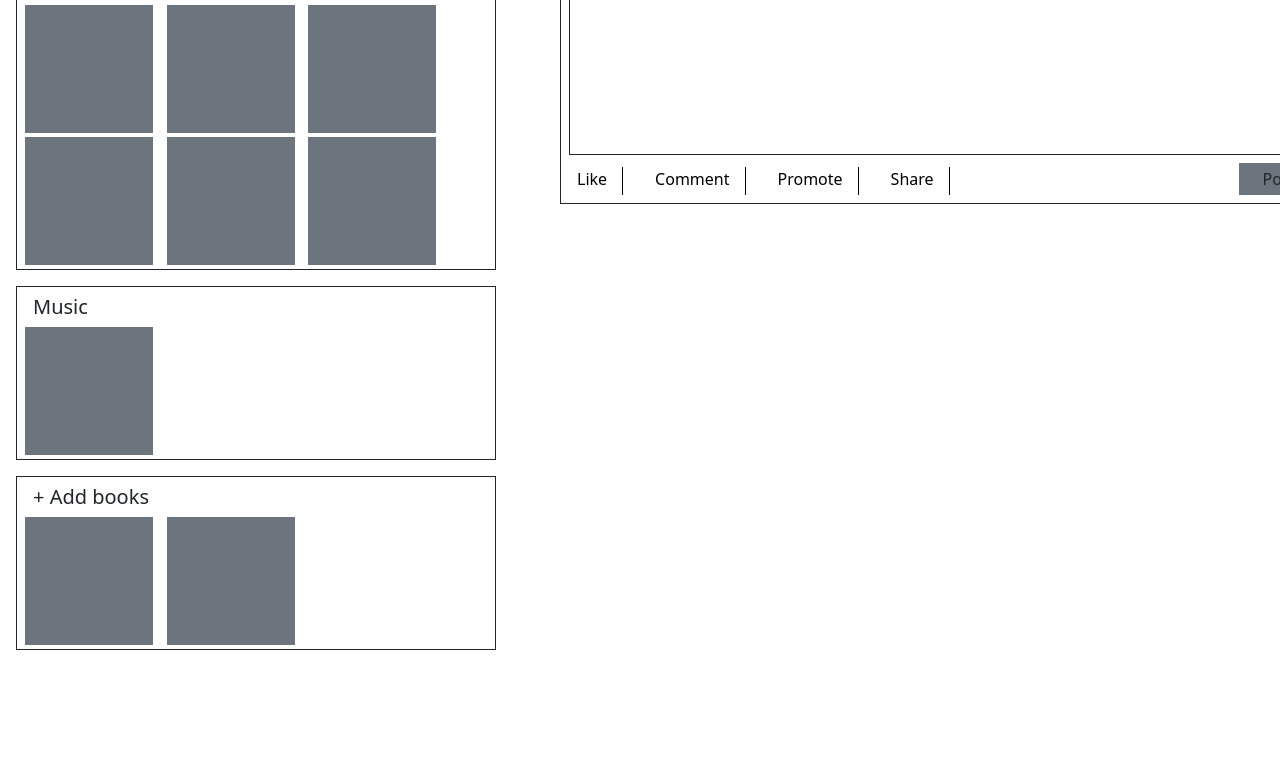
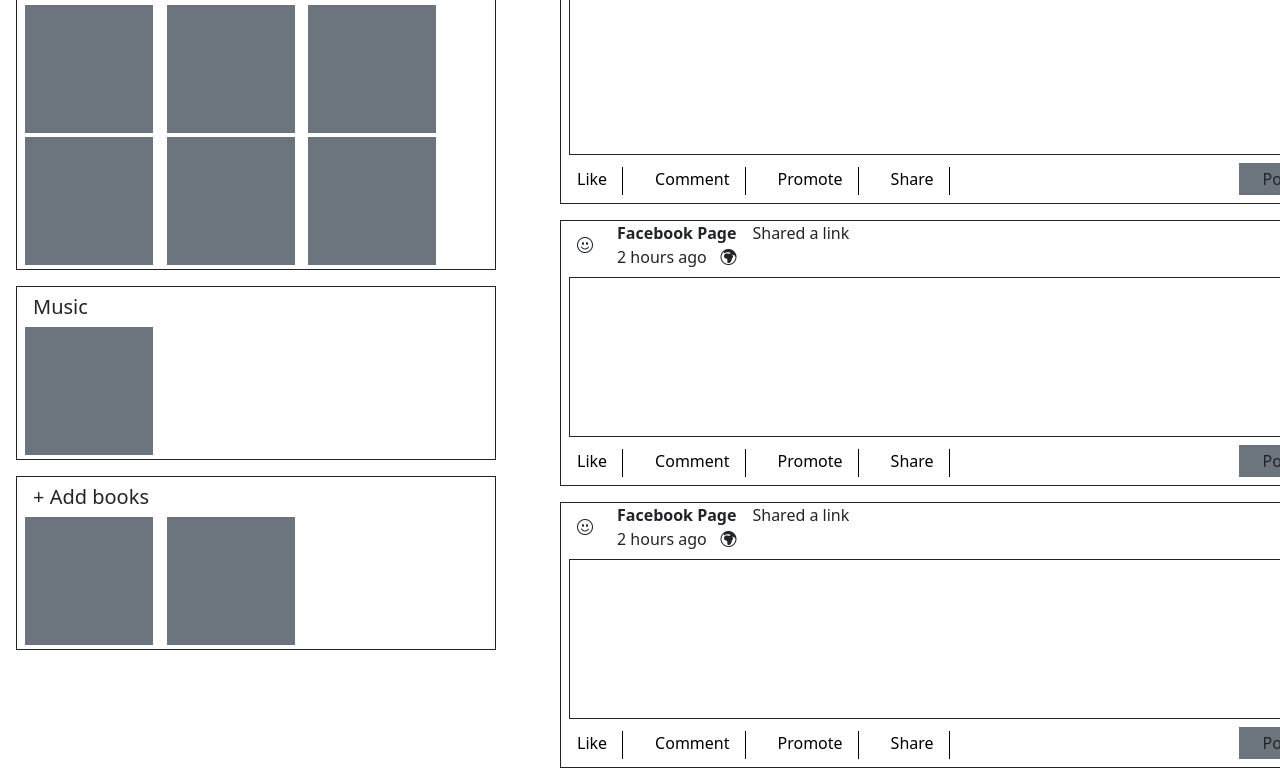
Before and after one commit to CCotuna/TDM-II-6, a website: page index.html in a window 1280 px wide. Shown: the part 880-1648 px from the top of the page. Before the commit the page ends 1530 px from the top, so only its background shows below. Drawn offline with nearby package versions, Linux system fonts and the light colour scheme.

Commit message:
Implemented succesfully right side of the page

```diff
--- a/index.html
+++ b/index.html
@@ -158,6 +158,7 @@
         </div>
 
     <!-- right section -->
+        <!-- Status -->
        <div class="mx-5">
         <div class="d-flex flex-column border border-dark " style="width: 50rem;">
             <div class="d-flex">
@@ -182,6 +183,7 @@
             </div>
         </div>
 
+        <!-- Post -->
         <div class="border border-dark ms-auto mt-3" style="width:49rem">
             <div class="d-flex justify-content-between">
                 <div class="d-flex">
@@ -215,6 +217,73 @@
             </div>
         </div>
 
+         <!-- Post -->
+         <div class="border border-dark ms-auto mt-3" style="width:49rem">
+            <div class="d-flex justify-content-between">
+                <div class="d-flex">
+                    <div class="justify-content-center align-items-center d-flex"><i class="bi bi-emoji-smile mx-3" style="background-color: white"></i></div>
+                <div class="d-flex flex-column mx-2">
+                    <div><b>Facebook Page</b></div>
+                    <div class="d-flex">
+                        <div>2 hours ago</div>
+                        <i class="bi bi-globe-europe-africa ms-auto"></i>
+                    </div>
+                </div>
+                <div class="d-flex align-items-start mx-2">Shared a link</div>
+                </div>
+
+                <div class="d-flex justify-content-center align-items-center mx-3">
+                    <i class="bi bi-patch-check mx-2"></i>
+                    <i class="bi bi-pen"></i>
+                </div>
+            </div>
+
+            <div class="border border-dark mx-2 mt-2" style="width: 48rem; height: 10rem;"></div>
+
+            <div class="d-flex justify-content-between my-2">
+                <div class="d-flex mt-1">
+                    <div class="profile-border-right mx-3">Like</div>
+                    <div class="profile-border-right mx-3">Comment</div>
+                    <div class="profile-border-right mx-3">Promote</div>
+                    <div class="profile-border-right mx-3">Share</div>
+                </div>
+                <div class="mx-2 me-4 bg-secondary justify-content-center align-items-center d-flex" style="width:5rem; height:2rem">Post</div>
+            </div>
+        </div>
+
+         <!-- Post -->
+         <div class="border border-dark ms-auto mt-3" style="width:49rem">
+            <div class="d-flex justify-content-between">
+                <div class="d-flex">
+                    <div class="justify-content-center align-items-center d-flex"><i class="bi bi-emoji-smile mx-3" style="background-color: white"></i></div>
+                <div class="d-flex flex-column mx-2">
+                    <div><b>Facebook Page</b></div>
+                    <div class="d-flex">
+                        <div>2 hours ago</div>
+                        <i class="bi bi-globe-europe-africa ms-auto"></i>
+                    </div>
+                </div>
+                <div class="d-flex align-items-start mx-2">Shared a link</div>
+                </div>
+
+                <div class="d-flex justify-content-center align-items-center mx-3">
+                    <i class="bi bi-patch-check mx-2"></i>
+                    <i class="bi bi-pen"></i>
+                </div>
+            </div>
+
+            <div class="border border-dark mx-2 mt-2" style="width: 48rem; height: 10rem;"></div>
+
+            <div class="d-flex justify-content-between my-2">
+                <div class="d-flex mt-1">
+                    <div class="profile-border-right mx-3">Like</div>
+                    <div class="profile-border-right mx-3">Comment</div>
+                    <div class="profile-border-right mx-3">Promote</div>
+                    <div class="profile-border-right mx-3">Share</div>
+                </div>
+                <div class="mx-2 me-4 bg-secondary justify-content-center align-items-center d-flex" style="width:5rem; height:2rem">Post</div>
+            </div>
+        </div>
        </div>
     </div>
   </body>
```
